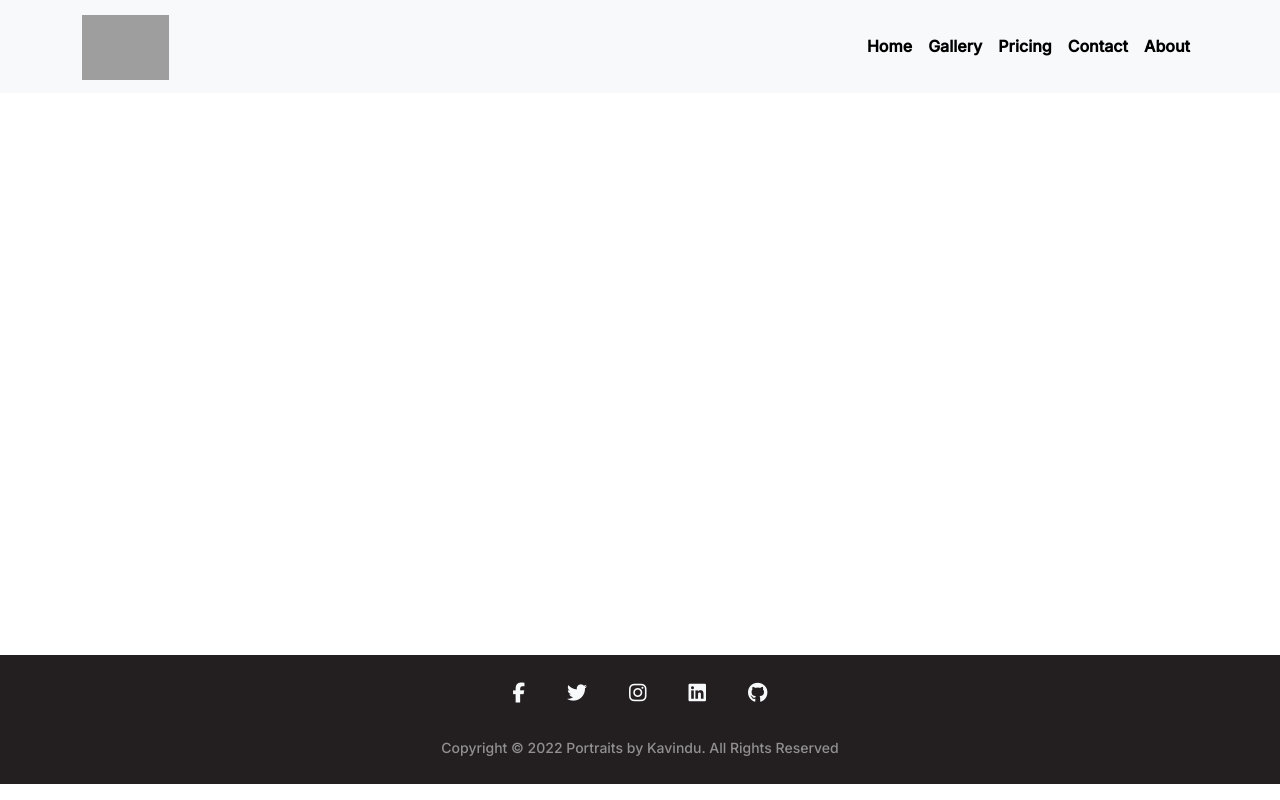
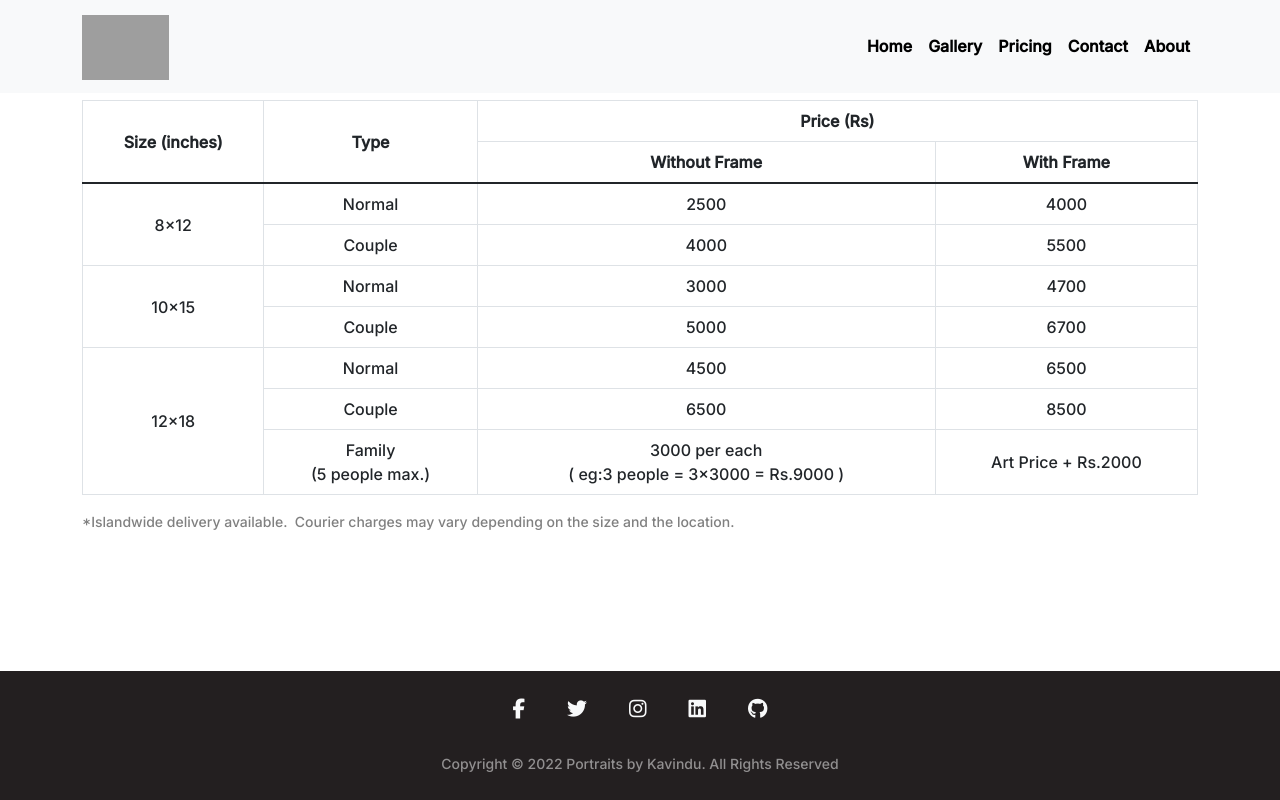
Before and after one commit to KavinduLakshitha/PBK, a React (Create React App) app in the folder pbk/: page /pricing in a window 1280 px wide. Built offline with nearby package versions, Linux system fonts and the light colour scheme; grey boxes are pictures that could not be loaded.

Commit message:
Pricing Done!

```diff
--- a/pbk/src/Pages/Pricing.js
+++ b/pbk/src/Pages/Pricing.js
@@ -1,7 +1,84 @@
-import React from 'react'
+import React from "react";
+import "../styles/table.css"
 
 export default function Pricing() {
   return (
-    <div><h1>Pricing</h1></div>
-  )
+    <div className="container" style={{paddingTop:"6.25rem",fontFamily: 'Inter' , fontSize: '16px'}}>
+
+      <table class="table table-bordered">
+          <thead>
+            <tr className="table-header" >
+              <th rowSpan="2" >Size (inches)</th>
+              <th rowSpan="2" >Type</th>
+              <th colspan="2">Price (Rs)</th>
+            </tr>
+
+            <tr className="table-header">
+              <td>Without Frame</td>
+              <td>With Frame</td>
+            </tr>
+            </thead>
+            <tbody>
+
+              {/* 8x12 Details */}
+
+              <tr>
+                <td rowSpan="2">8x12</td>
+                <td>Normal</td>
+                <td>2500</td>
+                <td>4000</td>
+              </tr>
+
+              <tr>
+                <td >Couple</td>
+                <td>4000</td>
+                <td>5500</td>
+              </tr>
+
+              {/* 10x15 Details */}
+
+              <tr>
+                <td rowSpan="2">10x15</td>
+                <td>Normal</td>
+                <td>3000</td>
+                <td>4700</td>
+              </tr>
+
+              <tr>
+                <td>Couple</td>
+                <td>5000</td>
+                <td>6700</td>
+              </tr>
+
+              {/* 10x15 Details */}
+
+              <tr>
+                <td rowSpan="3">12x18</td>
+                <td>Normal</td>
+                <td>4500</td>
+                <td>6500</td>
+              </tr>
+
+              <tr>
+                <td>Couple</td>
+                <td>6500</td>
+                <td>8500</td>
+              </tr>
+
+              <tr>
+                <td>Family
+                  <br/>(5 people max.)</td>
+                <td>3000 per each
+                  <br/>( eg:3 people = 3x3000 = Rs.9000 )
+                </td>
+                <td>Art Price + Rs.2000</td>
+              </tr>
+          </tbody>
+        </table>
+
+      <p class="courier" style={{fontSize: '14px' , color:'grey', paddingBottom:'20px' }}>
+      *Islandwide delivery available. &nbsp;Courier charges may vary depending on
+      the size and the location.</p>
+    </div>
+  );
 }
--- a/pbk/src/styles/App.css
+++ b/pbk/src/styles/App.css
@@ -4,5 +4,5 @@
 
 .App {
     position: relative;
-    min-height: 98vh;
+    min-height: 100vh;
 }
--- a/pbk/src/styles/gallery.css
+++ b/pbk/src/styles/gallery.css
@@ -1,4 +1,4 @@
 .content-wrap {
-    padding-top: 1rem;
-    padding-bottom: 9.25rem;
+    padding-top: 4rem;
+    padding-bottom: 8rem;
 }
--- /dev/null
+++ b/pbk/src/styles/table.css
@@ -0,0 +1,33 @@
+.table-header{
+    align-items: center;
+    text-align: center;
+    font-weight: bold;
+    vertical-align: middle;
+}
+
+.table{
+    align-items: center;
+    text-align: center;
+    vertical-align: middle;
+}
+
+@media only screen and (max-width: 767px) {
+    .table-header{
+        align-items: center;
+        text-align: center;
+        font-weight: bold;
+        vertical-align: middle;
+    }
+
+    .table{
+        align-items: center;
+        text-align: center;
+        vertical-align: middle;
+
+    }
+
+    .courier {
+        align-items: center;
+        text-align: center;
+    }
+}
```
